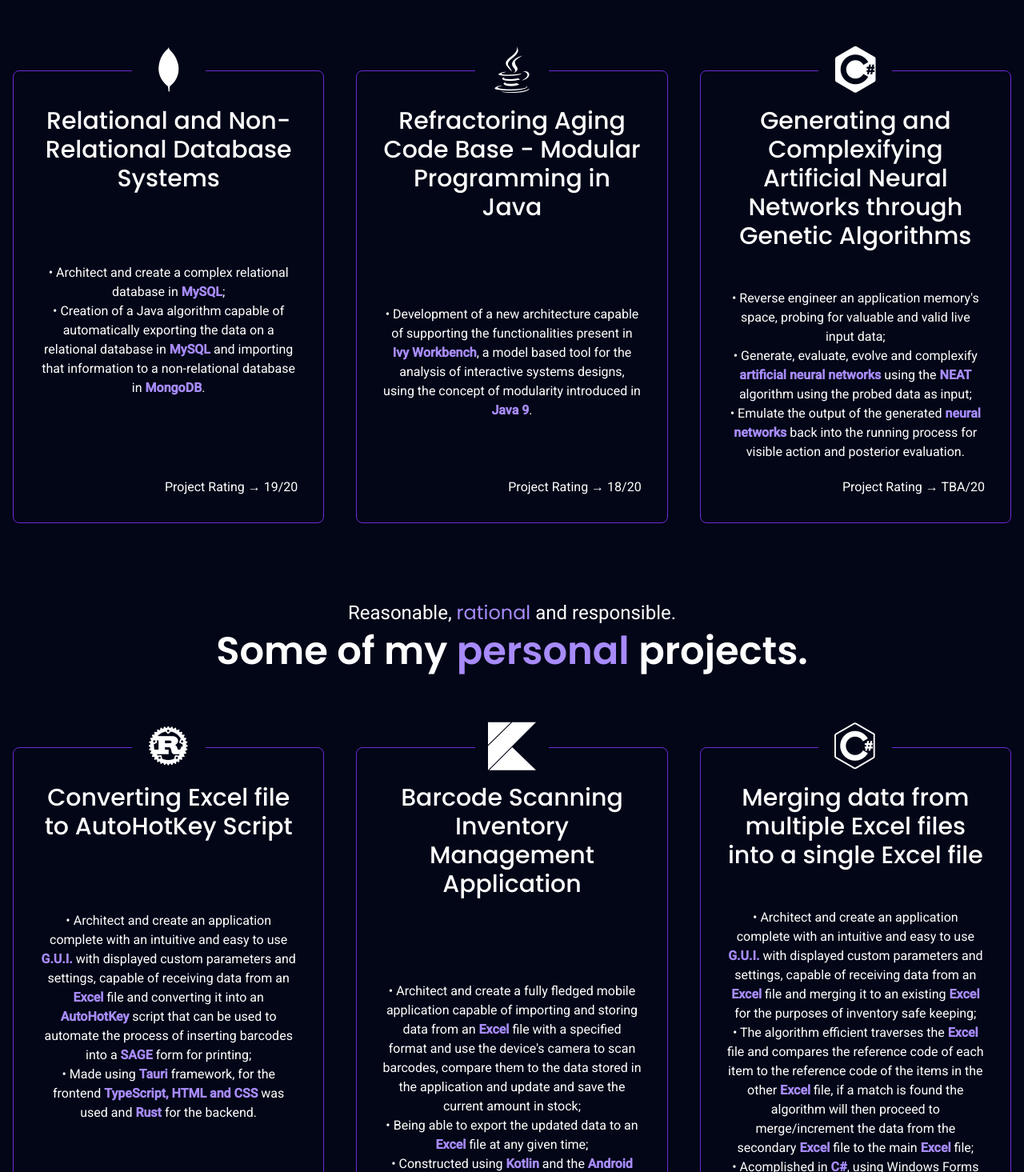
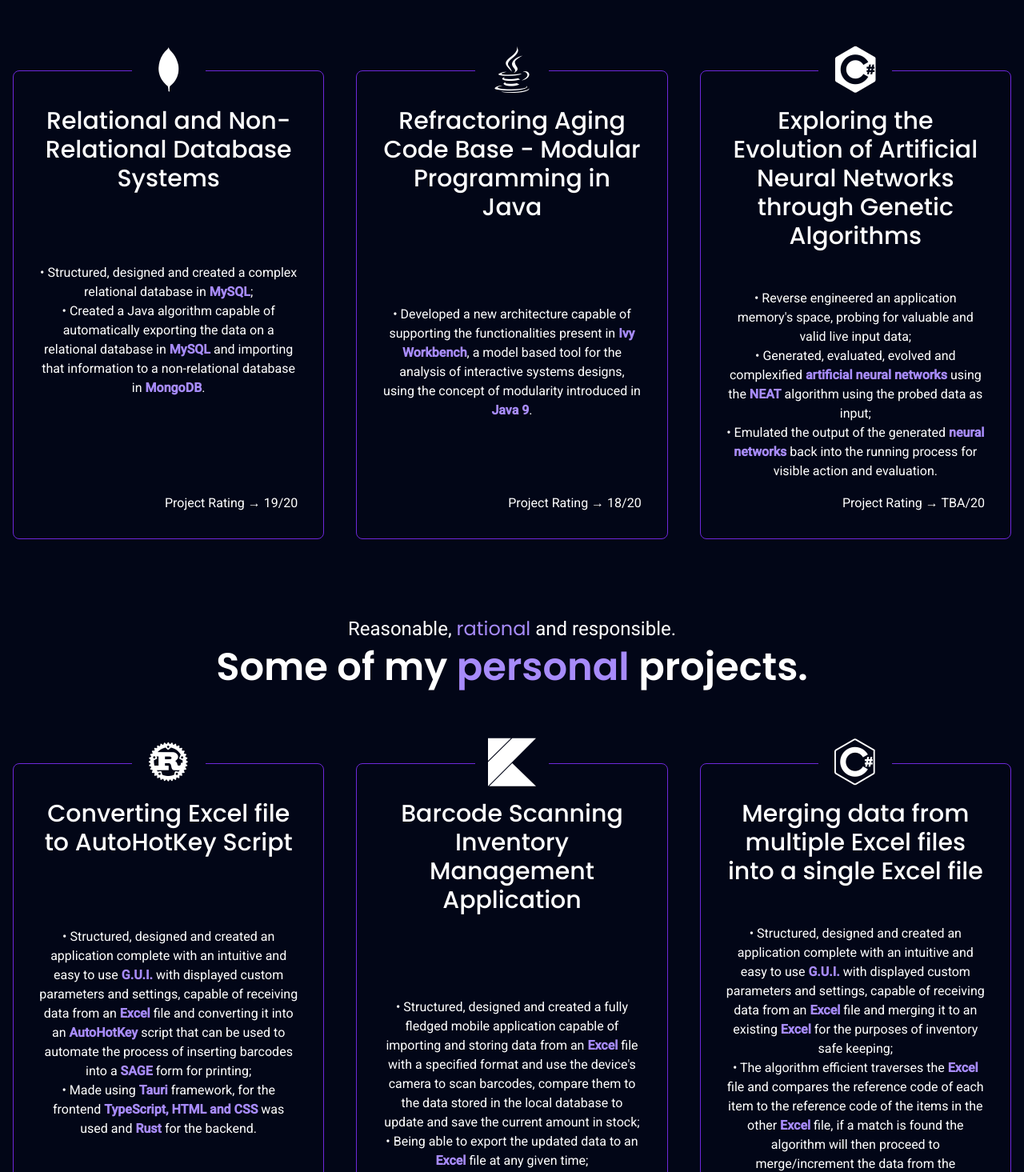
Before and after one commit to a73233/my-cv-site, a SvelteKit app: page / in a window 1280 px wide. Shown: the part 845-2310 px from the top of the page at 80% size. Built offline with nearby package versions, Linux system fonts and the light colour scheme.

Commit message:
rephrased some words

```diff
--- a/src/components/Main.svelte
+++ b/src/components/Main.svelte
@@ -17,7 +17,7 @@
       bottom_description: "Project Rating \u2192 18/20",
     },
     {
-      name: "Generating and Complexifying Artificial Neural Networks through Genetic Algorithms",
+      name: "Exploring the Evolution of Artificial Neural Networks through Genetic Algorithms",
       icon: "devicon-csharp-plain",
       description: "",
       bottom_description: "Project Rating \u2192 TBA/20",
@@ -50,12 +50,12 @@
       metric: "10x",
       name: "Always striving to learn more",
       description:
-        "As a dedicated programmer, I'm constantly pursuing knowledge and growth. Technology evolves rapidly, so I embrace each day as a chance to expand my skills and stay current. I find inspiration in programming's endless possibilities, using every challenge and project to enhance my expertise. Whether it's learning a new language, mastering a framework, or solving complex problems, my curiosity drives me to understand, create, and adapt. This pursuit empowers me to be a more proficient and adaptable programmer, contributing to the software development landscape's ongoing evolution.",
+        "As a dedicated programmer, I'm constantly pursuing knowledge and growth. Technology evolves rapidly, so I embrace each day as a chance to expand my skills and staying up to date. I find inspiration in programming's endless possibilities, using every challenge and project to enhance my expertise. Whether it's learning a new language, mastering a framework, or solving complex problems, my curiosity drives me to understand, create, and adapt. This pursuit empowers me to be a more proficient and adaptable programmer, contributing to the software development landscape's ongoing evolution.",
     },
     {
       name: "Responsible and Dependable",
       description:
-        "I take great pride in being responsible and dependable. I understand the impact of my work on people's lives and businesses. I prioritize delivering high-quality, efficient, and well-documented code that meets project needs. I'm committed to meeting deadlines, clear communication, and addressing issues promptly. Clients and teammates can rely on my transparency and trustworthiness in every project. In the collaborative world of programming, I'm the one others can count on, making responsibility and dependability both a professional standard and a personal ethos.",
+        "I take great pride in being responsible and dependable. I understand the impact of my work on people's lives and businesses. I prioritize delivering high-quality, efficiently, and well-documented code that meets project needs. I'm committed to meeting deadlines, clear communication, and addressing issues promptly. Clients and teammates can rely on my transparency and trustworthiness in every project. In the collaborative world of programming, I'm the one others can count on, making responsibility and dependability both a professional standard and a personal ethos.",
     },
     {
       name: "Flexible and Adaptable",
@@ -146,13 +146,13 @@
       <Step step={steps[0]}>
         <ul class="py-10">
           <li>
-            Architect and create a complex relational database in <strong
+            Structured, designed and created a complex relational database in <strong
               class="text-violet-400">MySQL</strong
             >;
           </li>
           <li>
-            Creation of a Java algorithm capable of automatically exporting the
-            data on a relational database in <strong class="text-violet-400"
+            Created a Java algorithm capable of automatically exporting the data
+            on a relational database in <strong class="text-violet-400"
               >MySQL</strong
             >
             and importing that information to a non-relational database in
@@ -164,7 +164,7 @@
       <Step step={steps[1]}>
         <ul class="py-14">
           <li>
-            Development of a new architecture capable of supporting the
+            Developed a new architecture capable of supporting the
             functionalities present in <strong class="text-violet-400"
               ><a href="http://ivy.di.uminho.pt/" target="_blank"
                 >Ivy Workbench</a
@@ -178,20 +178,20 @@
       <Step step={steps[2]}>
         <ul>
           <li>
-            Reverse engineer an application memory's space, probing for valuable
-            and valid live input data;
+            Reverse engineered an application memory's space, probing for
+            valuable and valid live input data;
           </li>
           <li>
-            Generate, evaluate, evolve and complexify <strong
+            Generated, evaluated, evolved and complexified <strong
               class="text-violet-400">artificial neural networks</strong
             >
             using the <strong class="text-violet-400">NEAT</strong> algorithm using
             the probed data as input;
           </li>
           <li>
-            Emulate the output of the generated <strong class="text-violet-400"
+            Emulated the output of the generated <strong class="text-violet-400"
               >neural networks</strong
-            > back into the running process for visible action and posterior evaluation.
+            > back into the running process for visible action and evaluation.
           </li>
         </ul>
       </Step>
@@ -210,9 +210,11 @@
       <Step step={steps_personal_projects[0]}>
         <ul class="py-10">
           <li>
-            Architect and create an application complete with an intuitive and
-            easy to use <strong class="text-violet-400">G.U.I.</strong> with
-            displayed custom parameters and settings, capable of receiving data
+            Structured, designed and created an application complete with an
+            intuitive and easy to use <strong class="text-violet-400"
+              >G.U.I.</strong
+            >
+            with displayed custom parameters and settings, capable of receiving data
             from an <strong class="text-violet-400">Excel</strong> file and
             converting it into an
             <strong class="text-violet-400">AutoHotKey</strong> script that can
@@ -231,12 +233,12 @@
       <Step step={steps_personal_projects[1]}>
         <ul class="py-14">
           <li>
-            Architect and create a fully fledged mobile application capable of
-            importing and storing data from an <strong class="text-violet-400"
-              >Excel</strong
+            Structured, designed and created a fully fledged mobile application
+            capable of importing and storing data from an <strong
+              class="text-violet-400">Excel</strong
             >
             file with a specified format and use the device's camera to scan barcodes,
-            compare them to the data stored in the application and update and save
+            compare them to the data stored in the local database to update and save
             the current amount in stock;
           </li>
 
@@ -255,9 +257,11 @@
       <Step step={steps_personal_projects[2]}>
         <ul>
           <li>
-            Architect and create an application complete with an intuitive and
-            easy to use <strong class="text-violet-400">G.U.I.</strong> with
-            displayed custom parameters and settings, capable of receiving data
+            Structured, designed and created an application complete with an
+            intuitive and easy to use <strong class="text-violet-400"
+              >G.U.I.</strong
+            >
+            with displayed custom parameters and settings, capable of receiving data
             from an <strong class="text-violet-400">Excel</strong> file and
             merging it to an existing
             <strong class="text-violet-400">Excel</strong>
@@ -401,7 +405,7 @@
     </div>
     <div class="mx-auto">
       <div class="flex items-center">
-        <p class="md:text-2xl ml-2 px-2">Made using</p>
+        <p class="md:text-2xl ml-2 px-2">Made with</p>
         <i class="devicon-svelte-plain" style="font-size: 3em;" />
         <p class="md:text-2xl ml-2 px-2">and</p>
         <i class="devicon-tailwindcss-plain" style="font-size: 3em;" />
```
Also changed, not shown: 15 other files (tests, documents, lock files or other folders).
